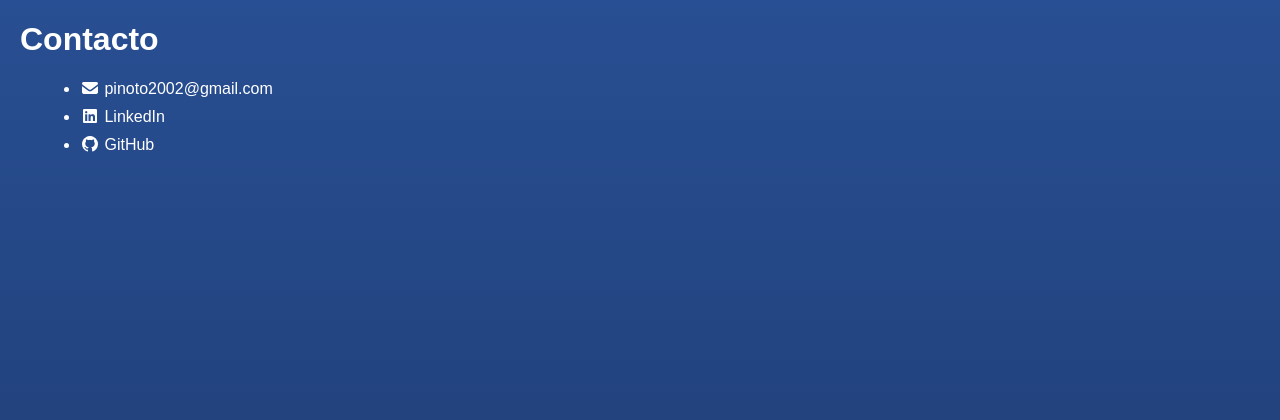
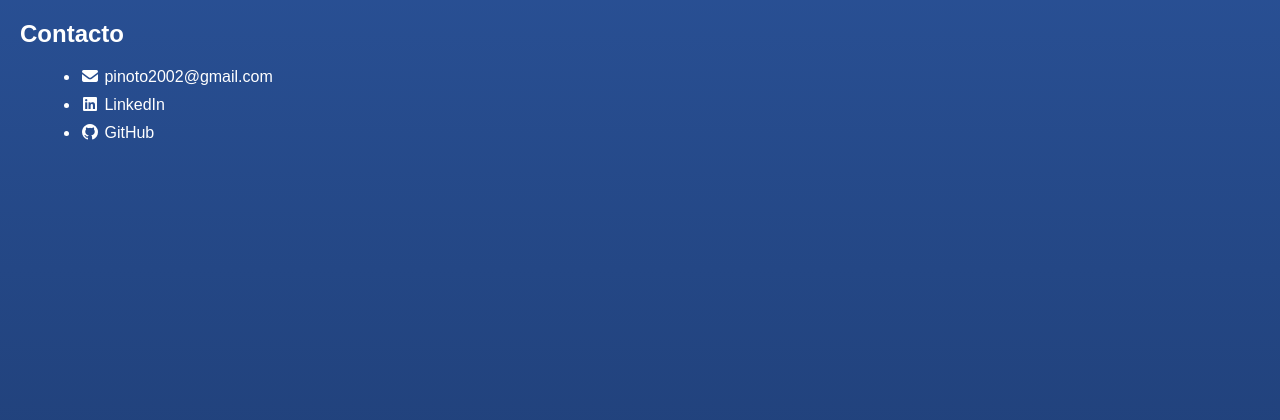
Before and after one commit to Pino835/portfolio_project, a Django app: page /mypage/contact/ in a window 1280 px wide. Shown: the part 100-520 px from the top of the page. Run offline with Django 5.2, Linux system fonts and the light colour scheme; some libraries are stand-ins or nearby versions.

Commit message:
Commit #17: - Cambios titulos html

```diff
--- a/mypage/core/templates/core/contact.html
+++ b/mypage/core/templates/core/contact.html
@@ -10,7 +10,7 @@
 {% endblock %}
 
 {% block content %}
-  <h1>Contacto</h1>
+  <h2>Contacto</h2>
   <div id="contact">
     <ul>
       <li><i class="fa-solid fa-envelope"></i> pinoto2002@gmail.com</li>
--- a/mypage/core/templates/core/projects.html
+++ b/mypage/core/templates/core/projects.html
@@ -10,7 +10,7 @@
 {% endblock %}
 
 {% block content %}
-  <h1 style="margin:20px;">Mis Proyectos</h1>
+  <h2 style="margin:20px;">Mis Proyectos</h2>
   <div class="grid">
     {% for project in projects %}
       <div class="card">
```
